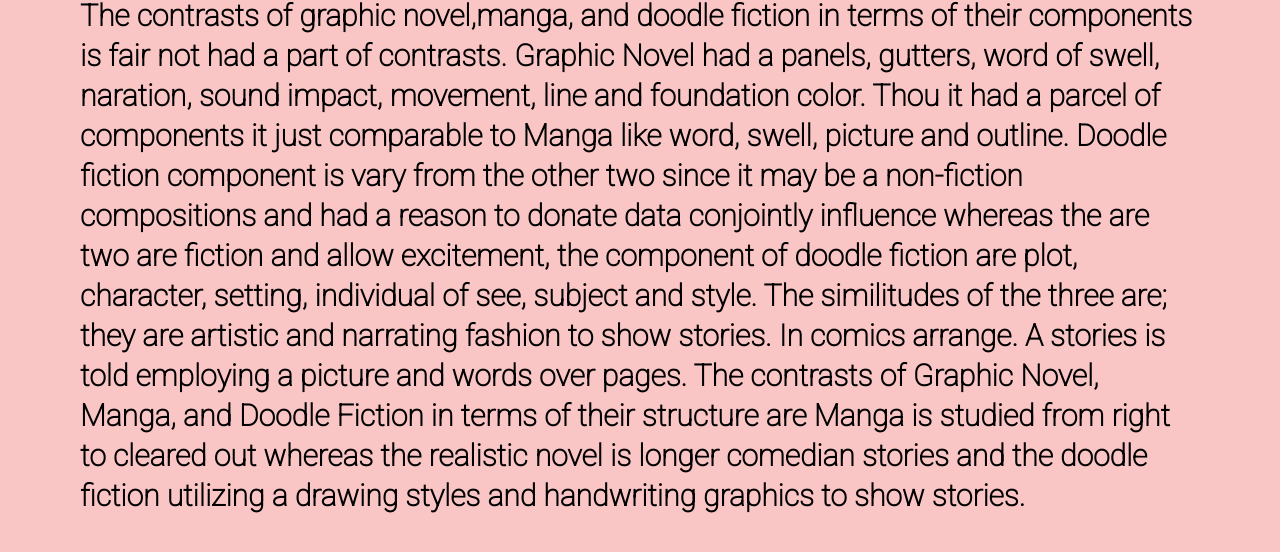
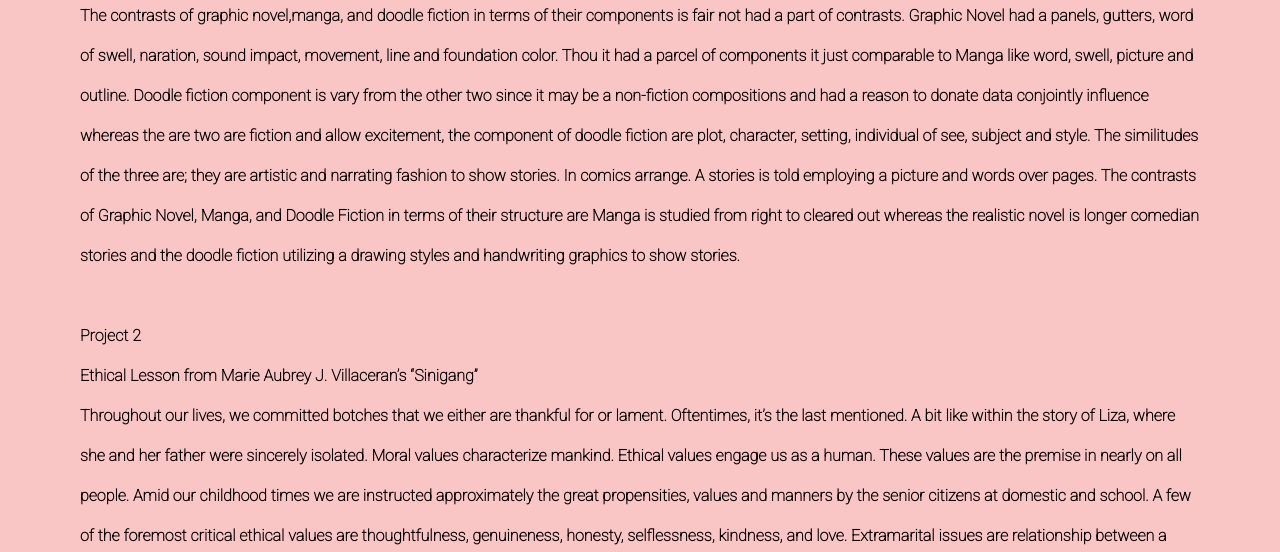
Before and after one commit to Mordikaiser/StemA.github.io, a plain HTML site: page Navbar/Projects.html in a window 1280 px wide. Shown: the part 124-676 px from the top of the page. Drawn offline with Linux system fonts and the light colour scheme; a web font is replaced by a local one.

Commit message:
Update navbarcss.css

```diff
--- a/css/navbarcss.css
+++ b/css/navbarcss.css
@@ -57,8 +57,11 @@ main {
     grid-template-areas: "main" "footer";
     font-weight: bold;
     font-family: "Roboto", sans-serif;
-    font-size: 30px;
     line-height: 5vh;
+}
+
+main {
+    font-size: 15vwpx;
 }
 
 footer {
```
